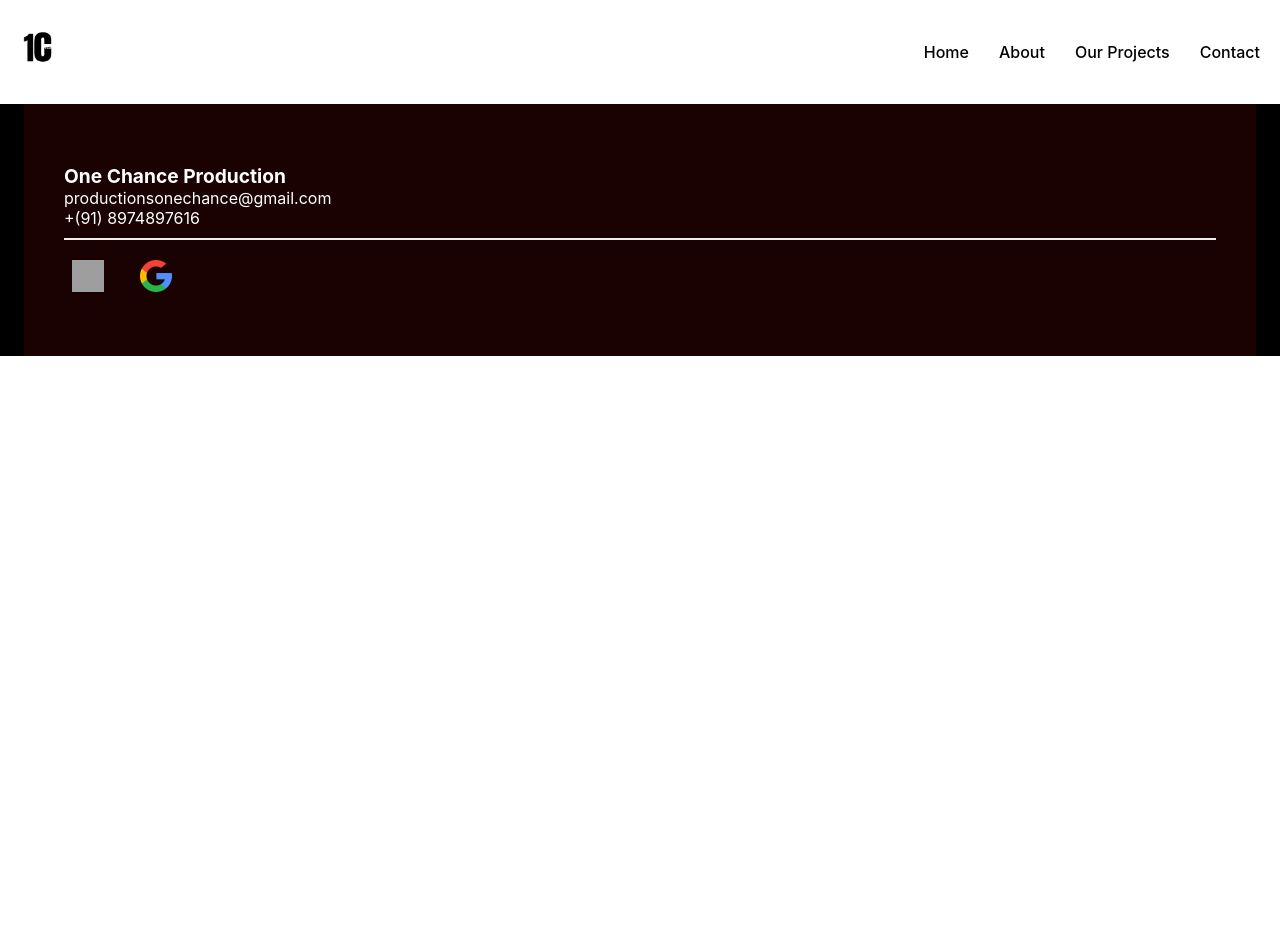
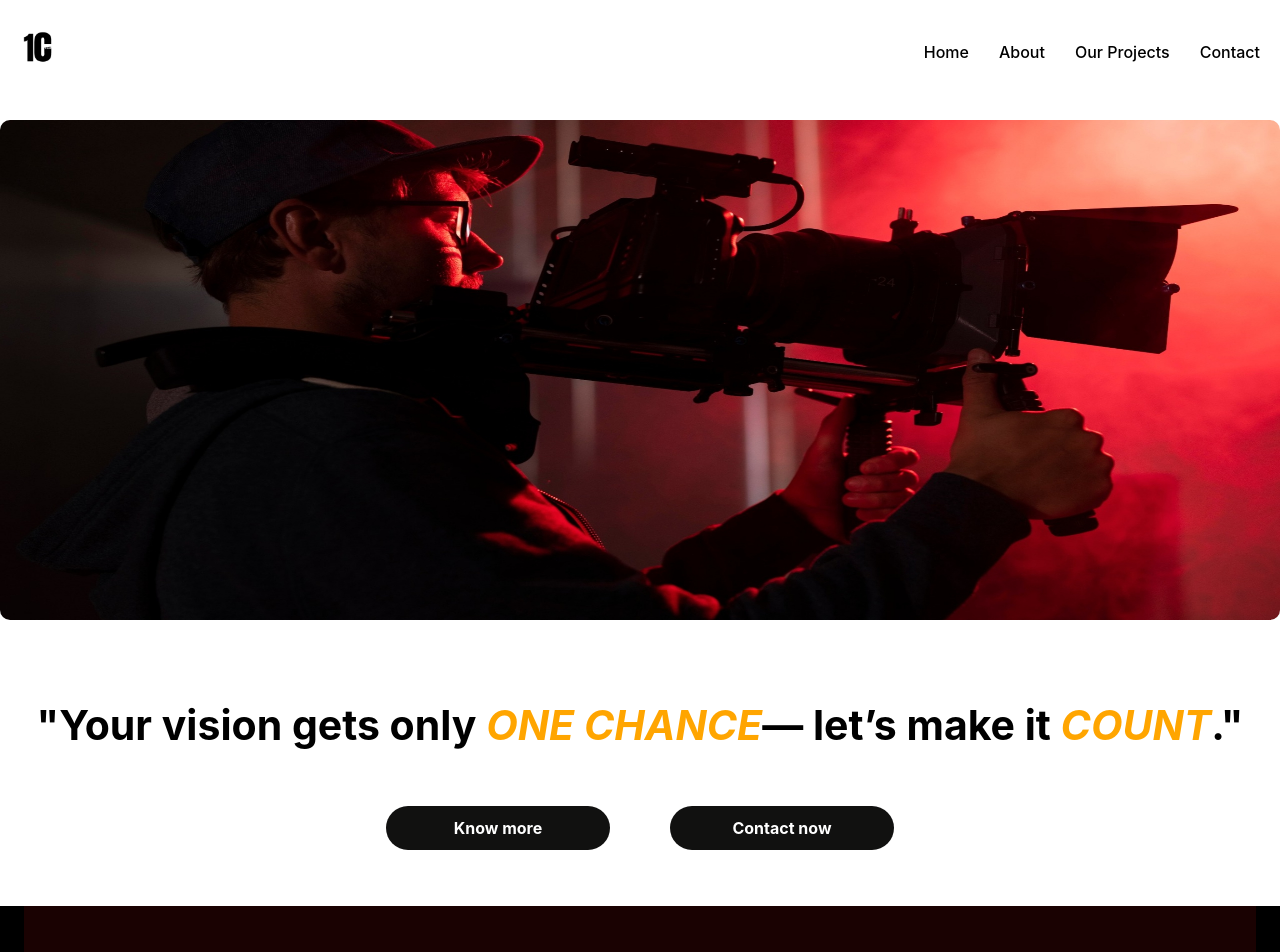
Before and after one commit to onechanceproduction/Onechanceproduction, a React (Create React App) app: page /#/home in a window 1280 px wide. Shown: the top 952 px of the page. Before the commit the page ends 800 px from the top, so only its background shows below. Built offline with nearby package versions, Linux system fonts and the light colour scheme; grey boxes are pictures that could not be loaded.

Commit message:
routing fixed

```diff
--- a/src/App.js
+++ b/src/App.js
@@ -1,20 +1,25 @@
 import logo from './logo.svg';
 import './App.css';
-import { HashRouter as Router, Routes, Route, Link } from 'react-router-dom';
+import { HashRouter as Router, Routes, Route, Link, Navigate } from 'react-router-dom';
 import Header from './Header';
 import Contact from './Contact';
 import Projects from './Projects';
 import Home from './Home';
 import Footer from './Footer';
+import Scroll from "./Scroll";
+import About from './About';
 
 function App() {
   return (
     <Router>
       <Header />
+      <Scroll />
       <Routes>
+        <Route path="/" element={<Navigate to="/home" />} />
         <Route path="/Home" element={<Home />} />
         <Route path="/Contact" element={<Contact />} />
         <Route path="/Projects" element={<Projects/>}/>
+        <Route path="/About" element={<About/>}/>
       </Routes>
       <Footer/>
     </Router>
--- a/src/Footer.jsx
+++ b/src/Footer.jsx
@@ -1,6 +1,5 @@
 import React from "react";
 import "./Footer.css";
-import { Link } from "react-router-dom";
 
 const Footer = () => {
   return (
--- a/src/Home.jsx
+++ b/src/Home.jsx
@@ -1,12 +1,28 @@
 import React from "react";
-import "./Footer.css";
-import { Link } from "react-router-dom";
+import "./Home.css";
+import { Link } from 'react-router-dom';
 
 const Home = () => {
 return(
-    <div></div>
-);
-
+    <div className="container">
+      <div className="img-container">
+        <img
+          src={process.env.PUBLIC_URL + "/img/hero-area-enhanced.jpg"}
+          alt="about"
+          className="about-img"
+        />
+      </div>
+      <div className="text">"Your vision gets only <span className="one">ONE CHANCE</span>— let’s make it <span className="one">COUNT</span>."</div>
+      <div className="home-button">
+        <Link to="/About" className="know-more">
+          Know more
+        </Link>
+        <Link to="/Contact" className="know-more">
+          Contact now
+        </Link>
+      </div>
+    </div>
+ );
 };
 
 
--- a/src/Projects.css
+++ b/src/Projects.css
@@ -5,13 +5,13 @@
   }
 
   .projects-heading {
-    font-size: 2rem;
+    font-size: 4rem;
     font-weight: bold;
   }
 
   .projects-subtext {
     margin: 0.5rem 0 2rem;
-    font-size: 1rem;
+    font-size: 1.3rem;
   }
 
   .filmy-text {
@@ -24,7 +24,7 @@
     grid-template-columns: repeat(2, 1fr); /* Changed this to 2 columns on larger screens */
     gap: 1.5rem 0rem; /* Consistent gap */
     justify-items: center;
-    max-width: 1200px;
+    max-width: 876px;
     margin: auto;
     padding-top: 1.2rem;
   }
@@ -32,7 +32,7 @@
   .project-card {
     position: relative;
     overflow: hidden;
-    width: 100%;
+    width: 26rem;
     max-width: 570px;
     cursor: pointer;
     text-decoration: none;
```
Also changed, not shown: 1 other file (tests, documents, lock files or other folders).
